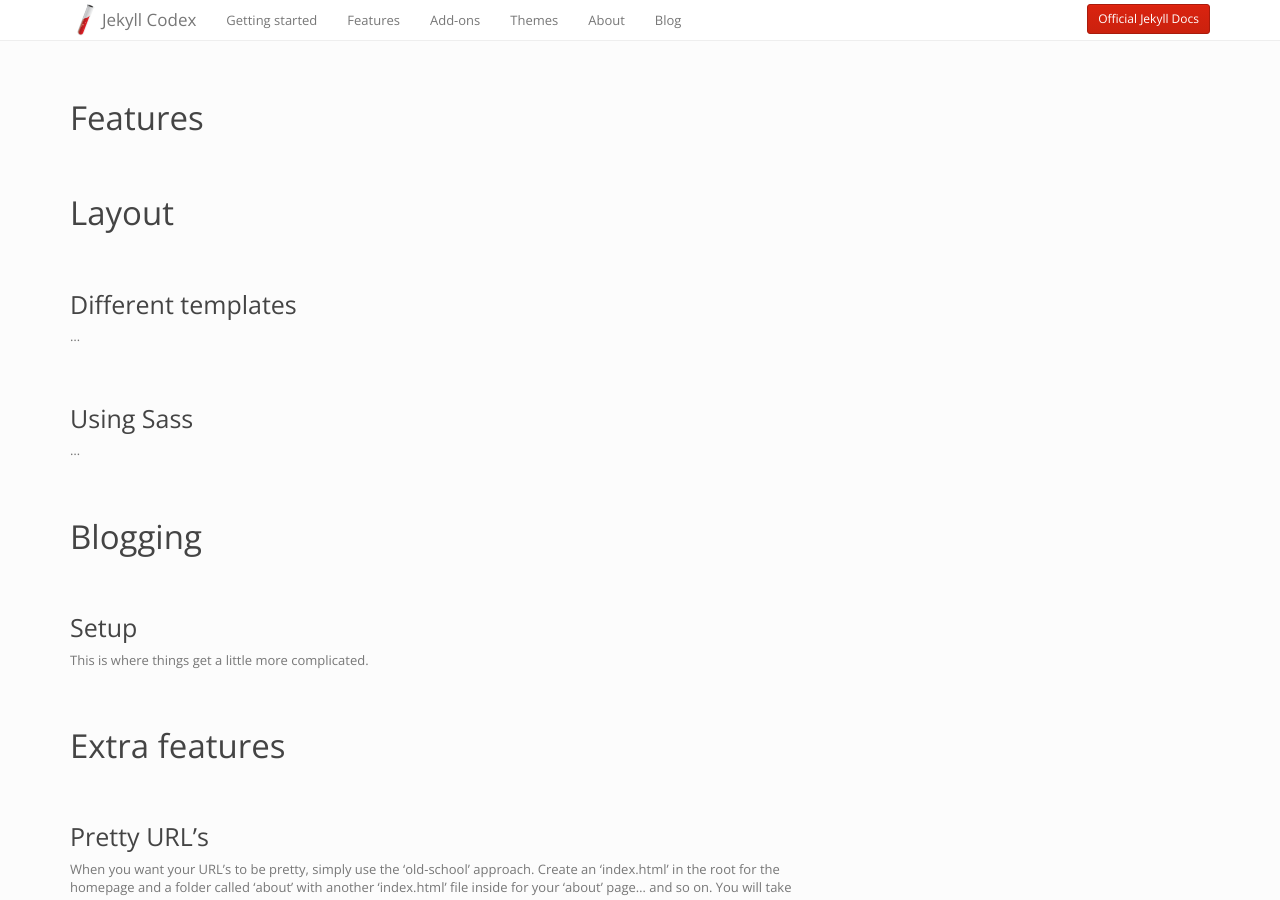
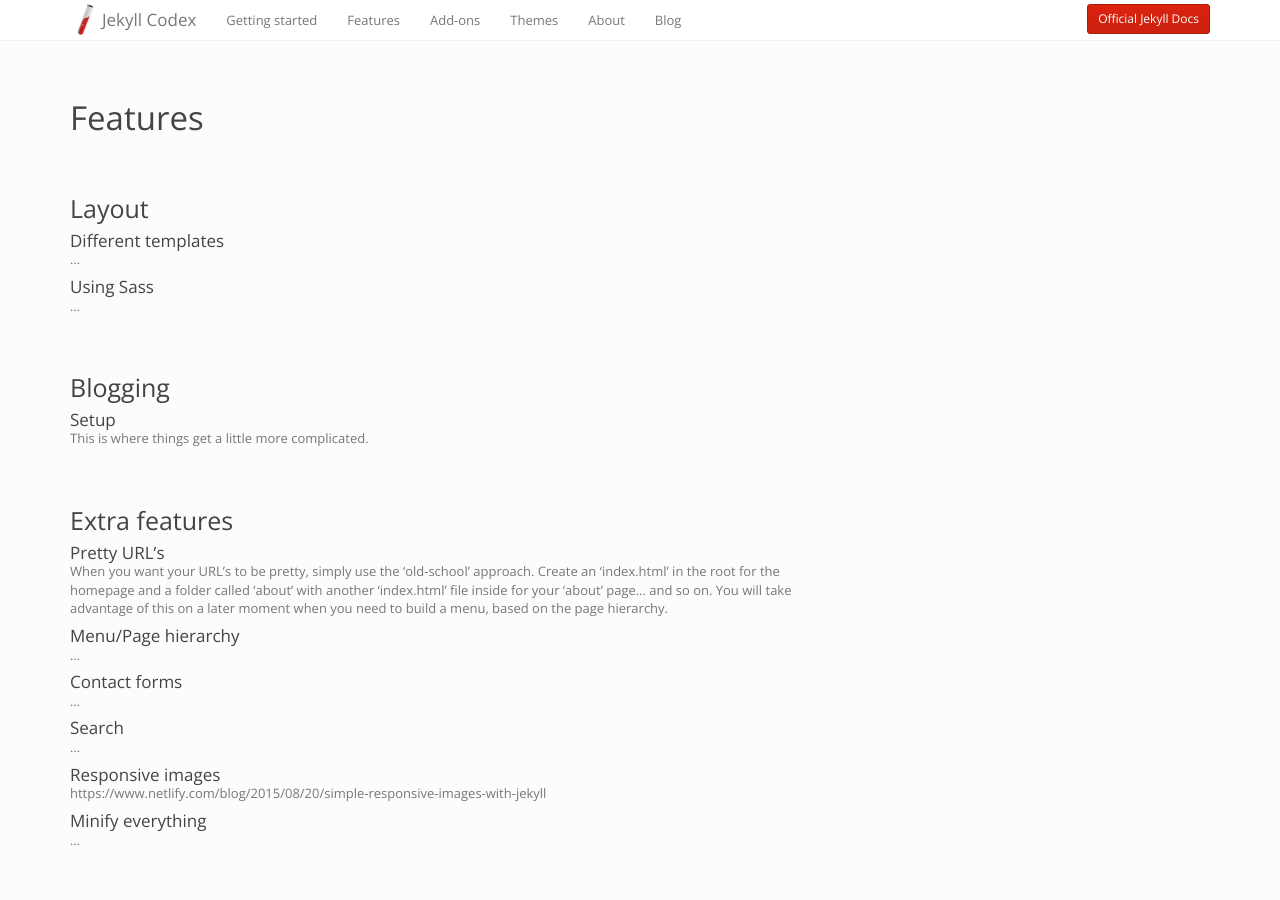
Before and after one commit to jhvanderschee/jekyllcodex, a Jekyll site: the page built from features.md, in a window 1280 px wide and 900 px high. Built offline with Jekyll 4.4.1, drawn with Linux system fonts in a browser that asks for light colours; nearby versions of some CDN libraries.

Commit message:
Updated 'features.md' via CloudCannon

```diff
--- a/features.md
+++ b/features.md
@@ -4,47 +4,47 @@
 permalink: /features/
 ---
 
-# Layout
+## Layout
 
-## Different templates
+### Different templates
 
 ...
 
-## Using Sass
+### Using Sass
 
 ...
 
 
-# Blogging
+## Blogging
 
-## Setup
+### Setup
 
 This is where things get a little more complicated.
 
 
-# Extra features
+## Extra features
 
 
-## Pretty URL's
+### Pretty URL's
 
 When you want your URL's to be pretty, simply use the 'old-school' approach. Create an 'index.html' in the root for the homepage and a folder called 'about' with another 'index.html' file inside for your 'about' page... and so on. You will take advantage of this on a later moment when you need to build a menu, based on the page hierarchy.
 
-## Menu/Page hierarchy
+### Menu/Page hierarchy
 
 ...
 
-## Contact forms
+### Contact forms
 
 ...
 
-## Search
+### Search
 
 ...
 
-## Responsive images
+### Responsive images
 
 https://www.netlify.com/blog/2015/08/20/simple-responsive-images-with-jekyll
 
-## Minify everything
+### Minify everything
 
 ...
```
